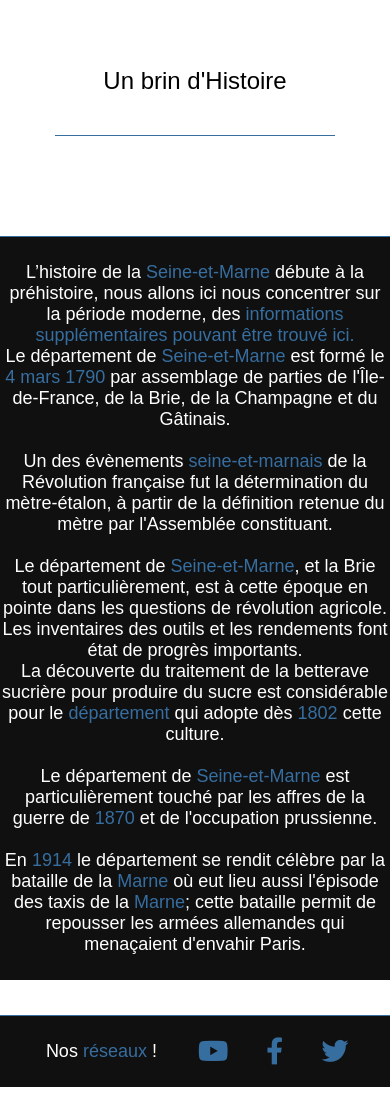
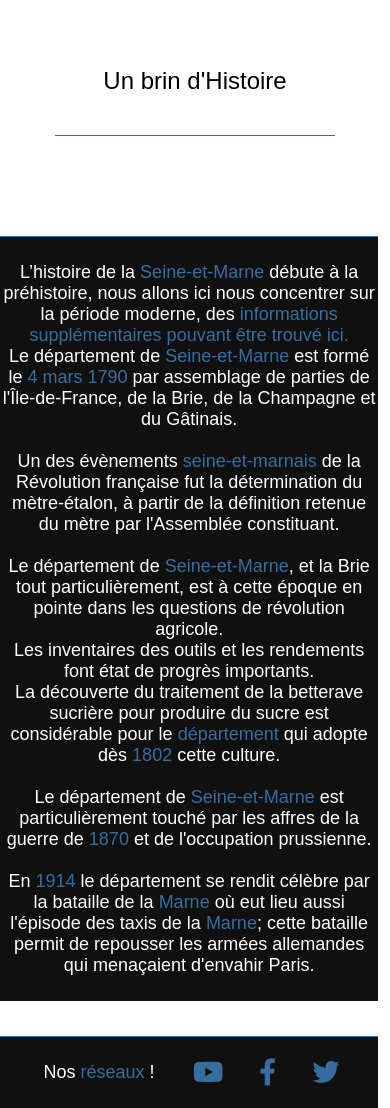
Before and after one commit to maxime-fleury/Departement, a PHP site: page /index.php in a window 390 px wide. Shown: the part 2380-3488 px from the top of the page. Before the commit the page ends 3467 px from the top, so only its background shows below. Run offline with PHP 8.4, Linux system fonts and the light colour scheme; some libraries are stand-ins or nearby versions.

Commit message:
fixed responsive bug

```diff
--- a/css/style.css
+++ b/css/style.css
@@ -344,7 +344,7 @@ h2.blue{
     display:flex;
     text-align:center;
     flex-wrap:nowrap;
-    width: 100vw;
+    width: 97vw;
   }
   section .gl_background{
     display:flex;
```
